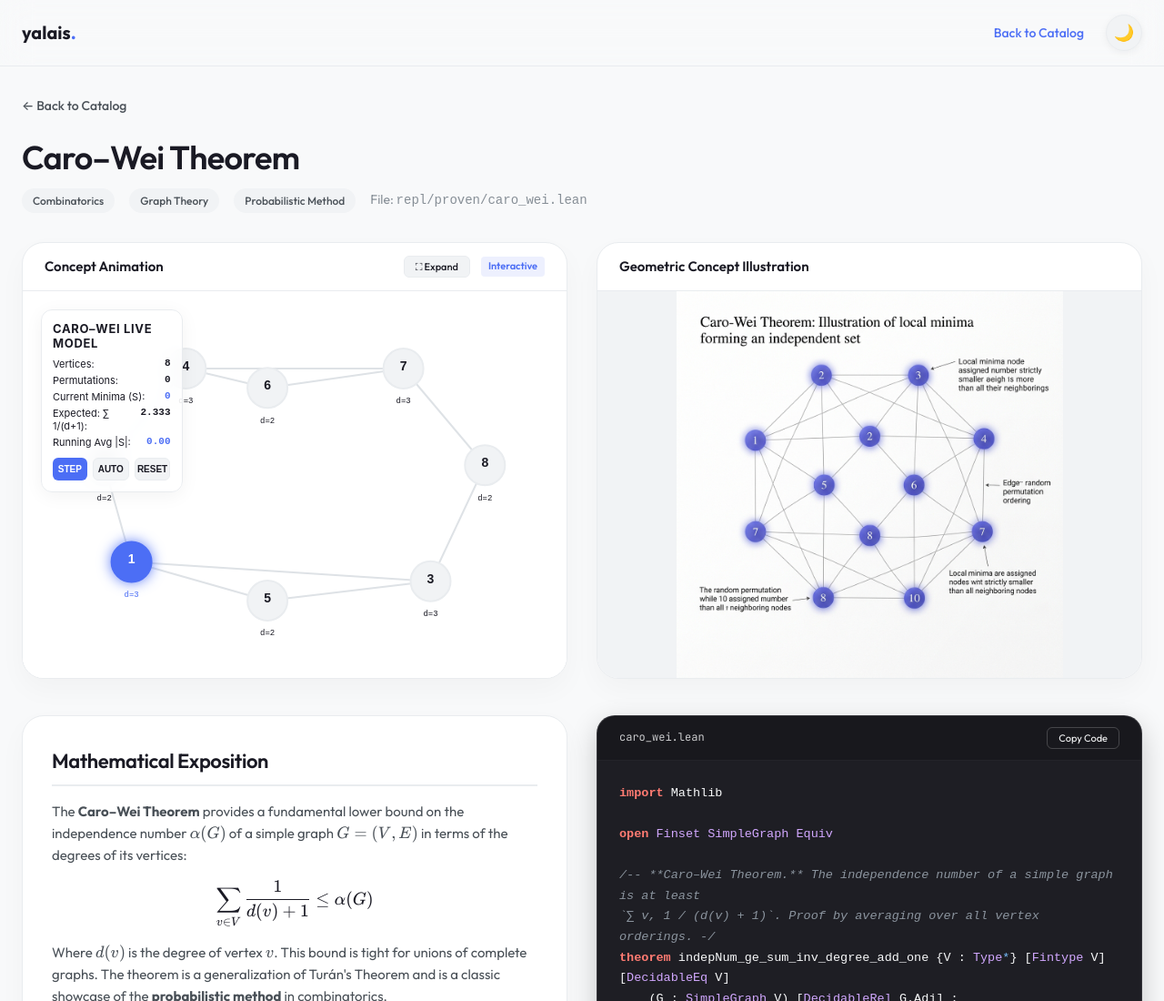
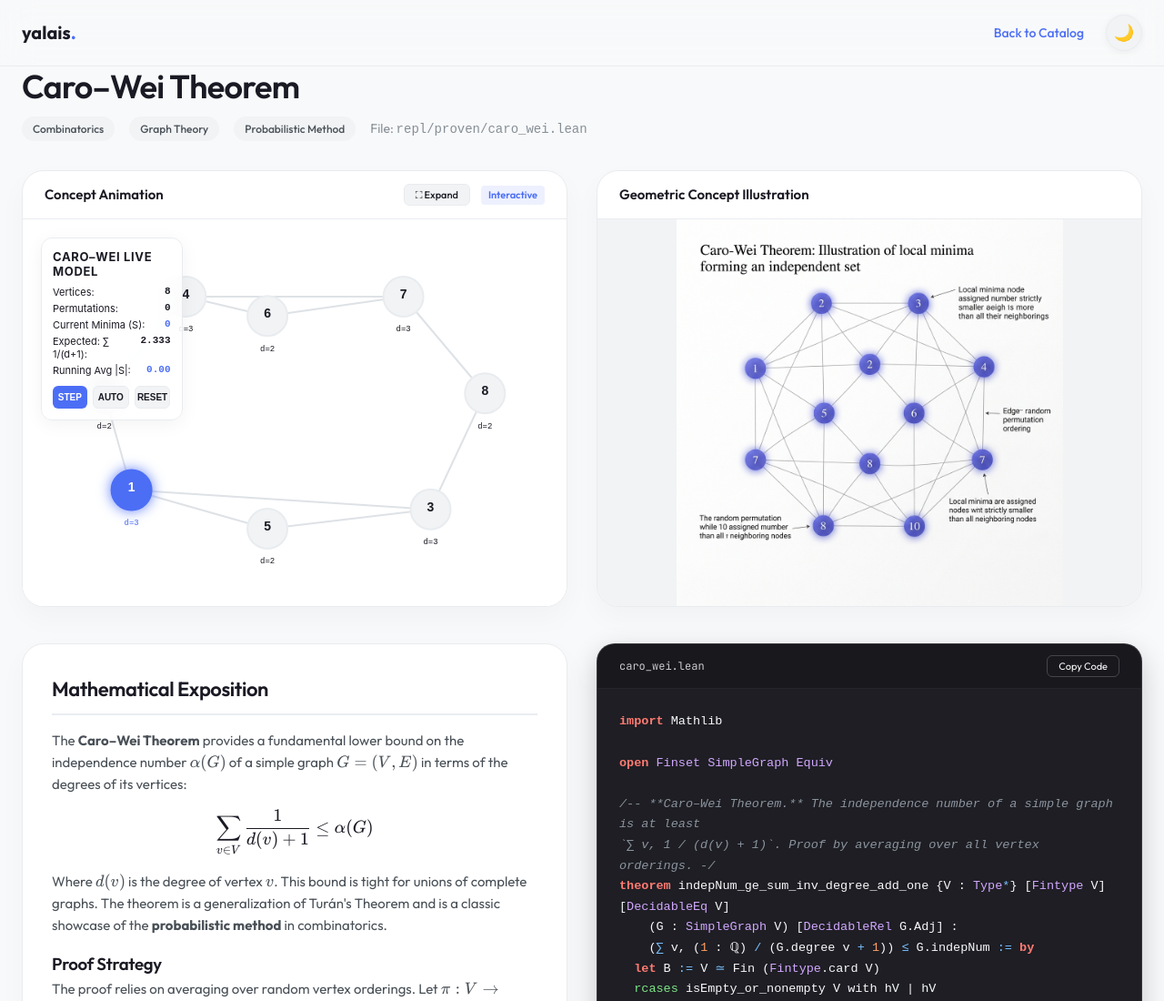
Before and after one commit to daouid/yalais, a plain HTML site: page theorems/caro-wei.html in a window 1280 px wide. Shown: the top 1100 px of the page at 91% size. Drawn offline with nearby package versions, Linux system fonts and the light colour scheme.

Commit message:
Clean layout: Remove redundant left-hand Back to Catalog links from theorem pages

```diff
--- a/theorems/caro-wei.html
+++ b/theorems/caro-wei.html
@@ -30,7 +30,6 @@
 
     <!-- Main Content -->
     <main class="container">
-        <a href="../index.html" class="back-link">&larr; Back to Catalog</a>
 
         <header class="detail-header">
             <h1 class="detail-title">Caro–Wei Theorem</h1>
```
Also changed, not shown: theorems/hopf-fibration.html (+0 -1 lines), theorems/oppenheim.html (+0 -1 lines).
